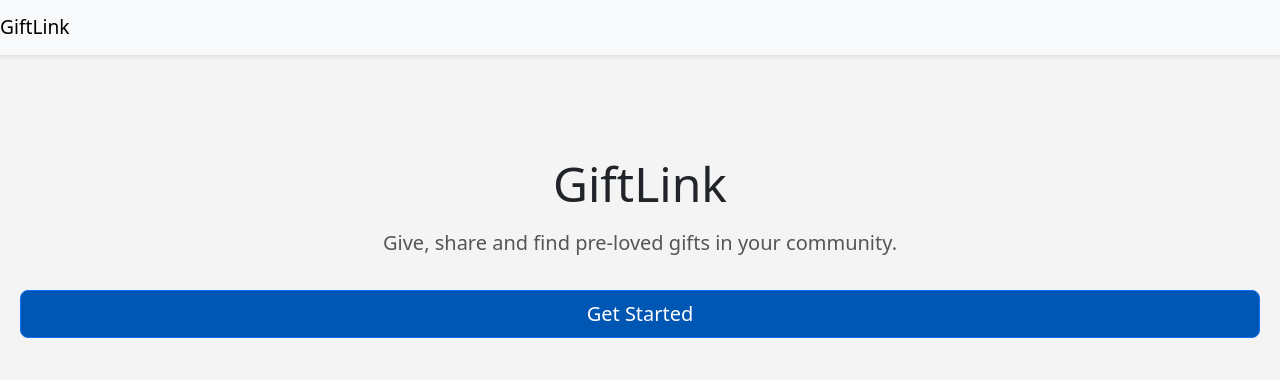
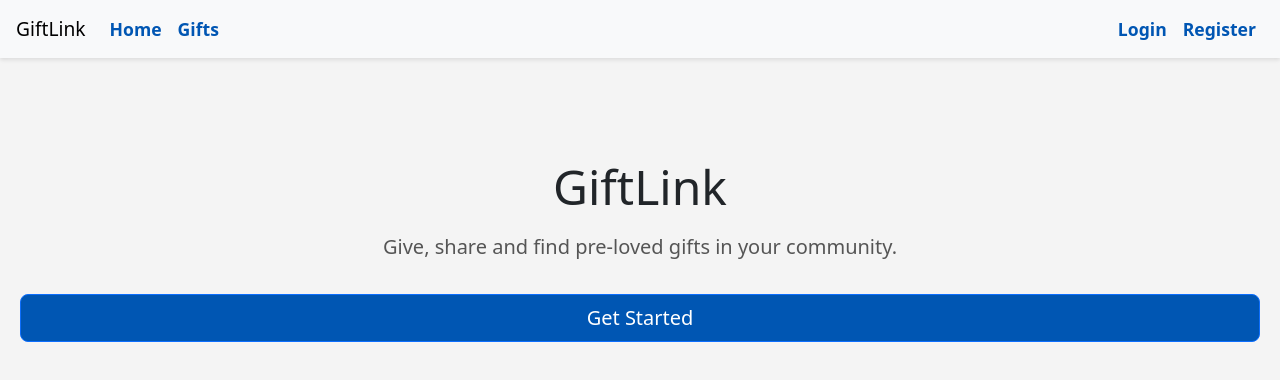
Before and after one commit to zakriamuhammad986-code/fullstack-capstone-project, a React (Create React App) app in the folder giftlink-frontend/: page / in a window 1280 px wide. Shown: the top 380 px of the page. Built offline with nearby package versions, Linux system fonts and the light colour scheme; no server answers.

Commit message:
Enhance Navbar with authentication handling

```diff
--- a/giftlink-frontend/src/components/Navbar/Navbar.js
+++ b/giftlink-frontend/src/components/Navbar/Navbar.js
@@ -1,13 +1,65 @@
-import React from 'react';
+import React, { useEffect } from 'react';
+import { Link, useNavigate } from 'react-router-dom';
+import { useAppContext } from '../../context/AuthContext';
 
 export default function Navbar() {
+    const { isLoggedIn, setIsLoggedIn, userName, setUserName } = useAppContext();
+    const navigate = useNavigate();
+
+    // Page refresh ke baad bhi login state wapas laayein
+    useEffect(() => {
+        const authToken = sessionStorage.getItem('auth-token');
+        const name = sessionStorage.getItem('name');
+        if (authToken) {
+            setIsLoggedIn(true);
+            setUserName(name || '');
+        }
+    }, [setIsLoggedIn, setUserName]);
+
+    const handleLogout = () => {
+        sessionStorage.removeItem('auth-token');
+        sessionStorage.removeItem('name');
+        sessionStorage.removeItem('email');
+        setIsLoggedIn(false);
+        setUserName('');
+        navigate('/app');
+    };
+
     return (
-        <nav className="navbar navbar-expand-lg navbar-light bg-light">
-            <a className="navbar-brand" href="/">GiftLink</a>
+        <nav className="navbar navbar-expand-lg navbar-light bg-light px-3">
+            <Link className="navbar-brand" to="/">GiftLink</Link>
 
-            <div className="collapse navbar-collapse" id="navbarNav">
-                <ul className="navbar-nav">
+            <div className="collapse navbar-collapse show" id="navbarNav">
+                <ul className="navbar-nav me-auto">
                     {/* Task 1: Add links to Home and Gifts below*/}
+                    <li className="nav-item">
+                        <Link className="nav-link" to="/">Home</Link>
+                    </li>
+                    <li className="nav-item">
+                        <Link className="nav-link" to="/app">Gifts</Link>
+                    </li>
+                </ul>
+
+                <ul className="navbar-nav ms-auto">
+                    {isLoggedIn ? (
+                        <>
+                            <li className="nav-item">
+                                <span className="nav-link">Welcome, {userName}</span>
+                            </li>
+                            <li className="nav-item">
+                                <button className="nav-link btn btn-link" onClick={handleLogout}>Logout</button>
+                            </li>
+                        </>
+                    ) : (
+                        <>
+                            <li className="nav-item">
+                                <Link className="nav-link" to="/app/login">Login</Link>
+                            </li>
+                            <li className="nav-item">
+                                <Link className="nav-link" to="/app/register">Register</Link>
+                            </li>
+                        </>
+                    )}
                 </ul>
             </div>
         </nav>
```
